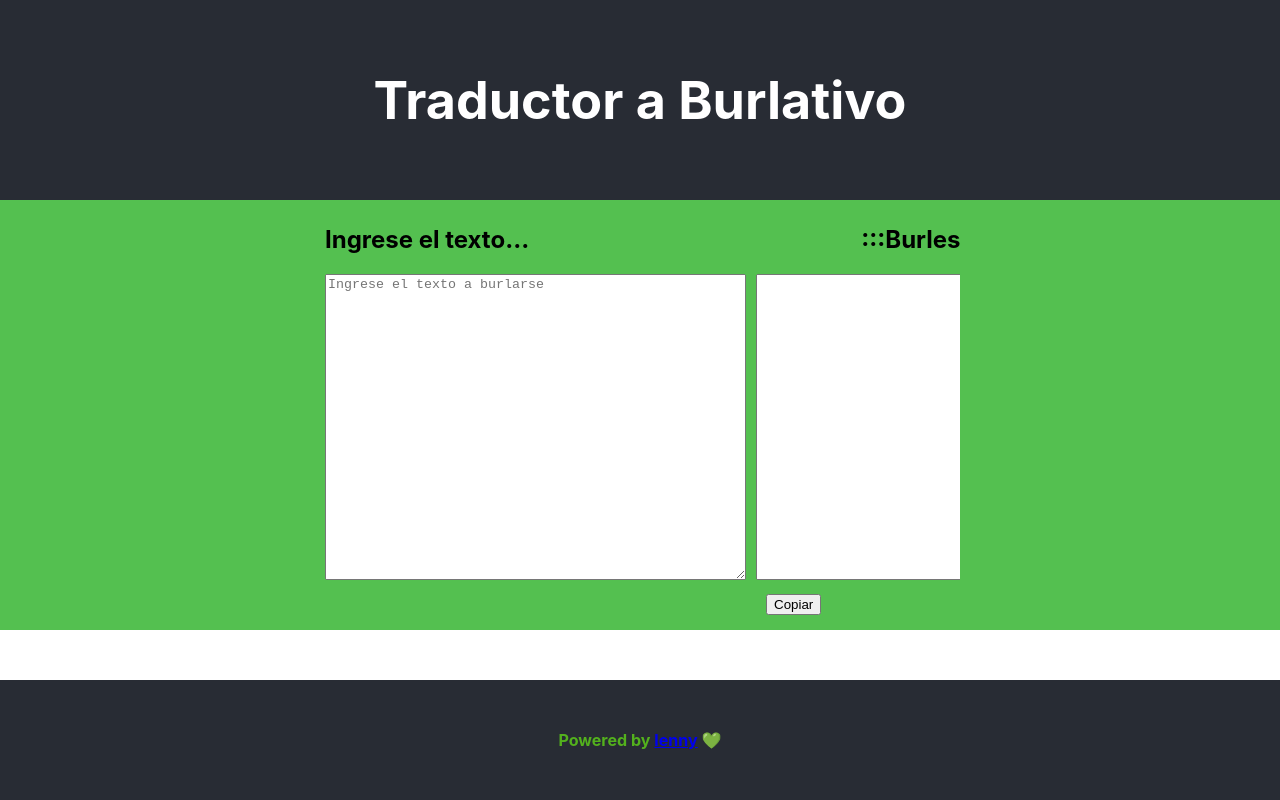
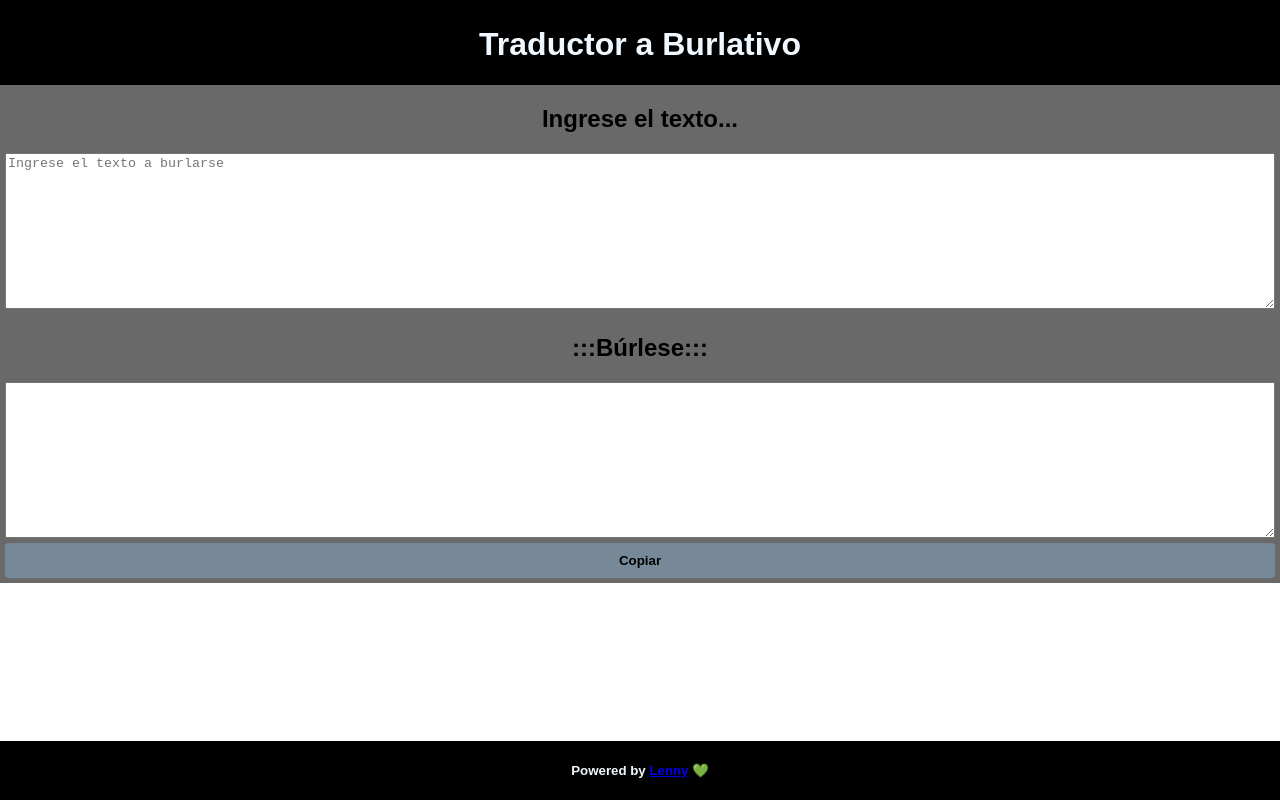
Before and after one commit to leanuy/burlativo, a React (Create React App) app: page / in a window 1280 px wide. Built offline with nearby package versions, Linux system fonts and the light colour scheme.

Commit message:
adding some style

```diff
--- a/src/App.css
+++ b/src/App.css
@@ -1,50 +1,31 @@
-.App {
-  /* align-items: center; */
-  background-color: rgb(84, 192, 80);
-  margin: 0;
-  height: 100%;
-  min-height: 100%;
+.container {
+  text-align: center;
+  background-color: black;
+  font-family: sans-serif;
 }
 
-.App-header {
-  background-color: #282c34;
-  min-height: 25vh;
-  display: flex;
-  flex-direction: column;
-  align-items: center;
-  justify-content: center;
-  font-size: calc(10px + 2vmin);
-  color: white;
-  flex: none;
+.main-content {
+  background-color: dimgray;
+  padding:0;
+  margin:0;
+  position: sticky;
+  width: 100%;
+  height: max-content;
 }
 
-.App-footer {
-  background-color: #282c34;
-  min-height: 15vh;
-  display: flex;
-  flex-direction: column;
-  align-items: center;
-  justify-content: center;
-  font-size: calc(8px + 2vmin);
-  color: rgb(83, 177, 29);
-  position:absolute;
-  bottom:0;
-  width: 100%;
-  flex: none;
-}
-body {
-  display: flex;
-  flex-direction: column;
+.header {
+  color: aliceblue;
+  padding-top: 5px;
 }
 
-.content {
-  align-content: center;
-  display: flex;
-  background-color: rgb(84, 192, 80);
-  margin-left: 25%;
-  margin-right: 25%;
-  margin-bottom: 5px;
-  overflow-y: scroll;
-  -webkit-overflow-scrolling: touch;
-  flex: auto;
+.footer {
+  position: fixed;
+  bottom: 0;
+  width: 100%;
+  background-color: black;
 }
+
+h5 {
+  color: aliceblue;
+  size: 10px;
+}
--- a/src/App.js
+++ b/src/App.js
@@ -2,7 +2,6 @@ import React, { Component } from 'react';
 import './App.css';
 import TextInput from './TextInput/TextInput';
 import TextOutput from './TextOutput/TextOutput';
-import {ToastContainer, ToastStore} from 'react-toasts';
 
 class App extends Component {
   state = {
@@ -17,27 +16,23 @@ class App extends Component {
     this.setState({outputText: salida});
   }
 
-  outputHandler = () => {
-
-  };
-
   onCopyHandler = () => {
     alert("Texto Copiado");
   };
 
   render() {
     return (
-      <div className="App">
-        <header className="App-header">
-          <h1>Traductor a Burlativo</h1>
-        </header>
-        <div className="content">
-          <TextInput changed={this.updateOutputHandler} />
-          <TextOutput salida={this.state.outputText} changed={this.outputHandler} copiado={this.onCopyHandler}/>
-        </div>
-        <footer className="App-footer">
-          <h6>Powered by <a href="http://github.com/leanuy"><strong>lenny</strong></a> &#x1F49A;</h6>
-        </footer>
+      <div className="container">
+          <div className="header">
+            <h1>Traductor a Burlativo</h1>
+          </div>
+          <div className="main-content">
+            <TextInput changed={this.updateOutputHandler} />
+            <TextOutput salida={this.state.outputText} copiado={this.onCopyHandler}/>
+          </div>
+          <div className="footer">
+            <h5>Powered by <a href="http://github.com/leanuy"><strong>Lenny</strong></a> &#x1F49A;</h5>
+          </div>
       </div>
     );
   }
--- a/src/TextInput/TextInput.css
+++ b/src/TextInput/TextInput.css
@@ -1,4 +1,4 @@
 .inputBox {
-    float: right;
+    display: grid;
     margin: 5px 5px 5px 5px;
 }
--- a/src/TextInput/TextInput.js
+++ b/src/TextInput/TextInput.js
@@ -5,7 +5,7 @@ const textInput = (props) => {
     return (
         <div className="inputBox">
             <h2>Ingrese el texto...</h2>
-            <textarea rows="20" cols="50" value={props.input} onChange={props.changed}
+            <textarea rows="10" cols="50" value={props.input} onChange={props.changed}
                 placeholder="Ingrese el texto a burlarse" />
         </div>
     );
--- a/src/TextOutput/TextOutput.css
+++ b/src/TextOutput/TextOutput.css
@@ -1,13 +1,14 @@
 .outputBox {
-
-    display: left;
+    display: grid;
     margin: 5px 5px 5px 5px;
 }
 
 .copy-button {
-    margin: 10px;
+    margin-top: 5px;
+    margin-bottom: 5px;
+    padding: 10px;
+    font-family: sans-serif;
+    border-radius: 4px;
+    background-color: lightslategray;
+    border: 0;
 }
-
-.titulo-salida {
-    margin-left: 25%;
-}
--- a/src/TextOutput/TextOutput.js
+++ b/src/TextOutput/TextOutput.js
@@ -6,10 +6,10 @@ import {CopyToClipboard} from 'react-copy-to-clipboard';
 const textOuput = (props) => {
     return (
         <div className="outputBox">
-            <h2 className="titulo-salida">:::Burlese:::</h2>
-            <textarea rows="20" cols="50" value={props.salida} onChange={props.changed} />
+            <h2>:::Búrlese:::</h2>
+            <textarea rows="10" cols="50" value={props.salida} onChange={props.changed} />
             <CopyToClipboard onCopy={props.copiado} text={props.salida}>
-                <button className="copy-button">Copiar</button>
+                <button className="copy-button"><strong>Copiar</strong></button>
             </CopyToClipboard>
         </div>
     );
```
Also changed, not shown: package.json (+16 -4 lines), src/background.jpg (added), 1 other file (tests, documents, lock files or other folders).
